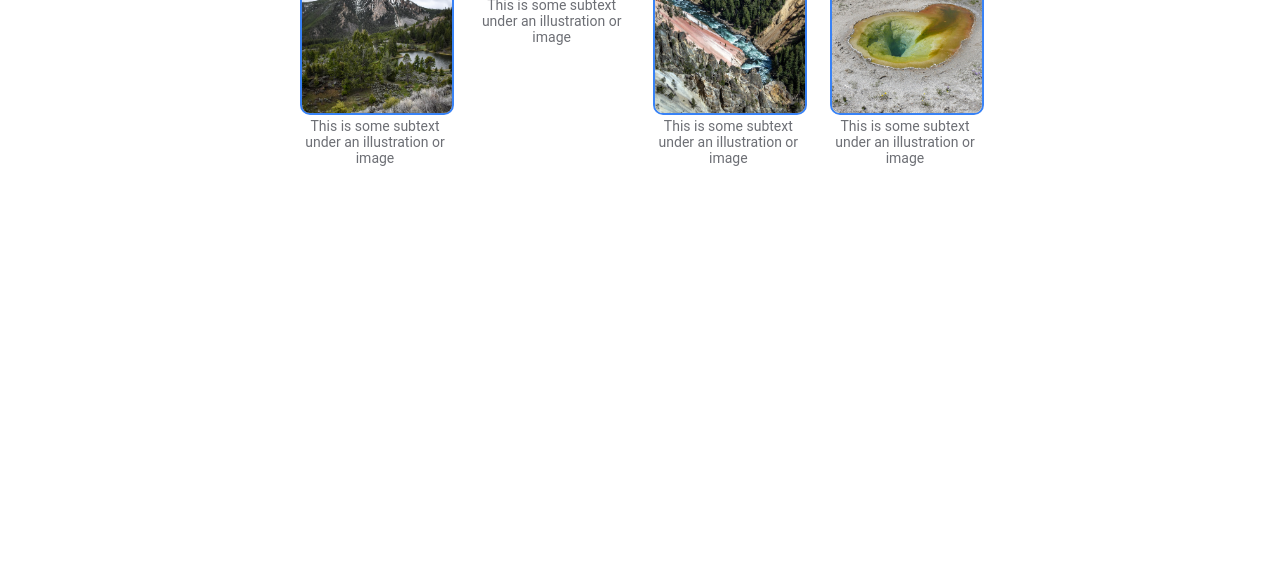
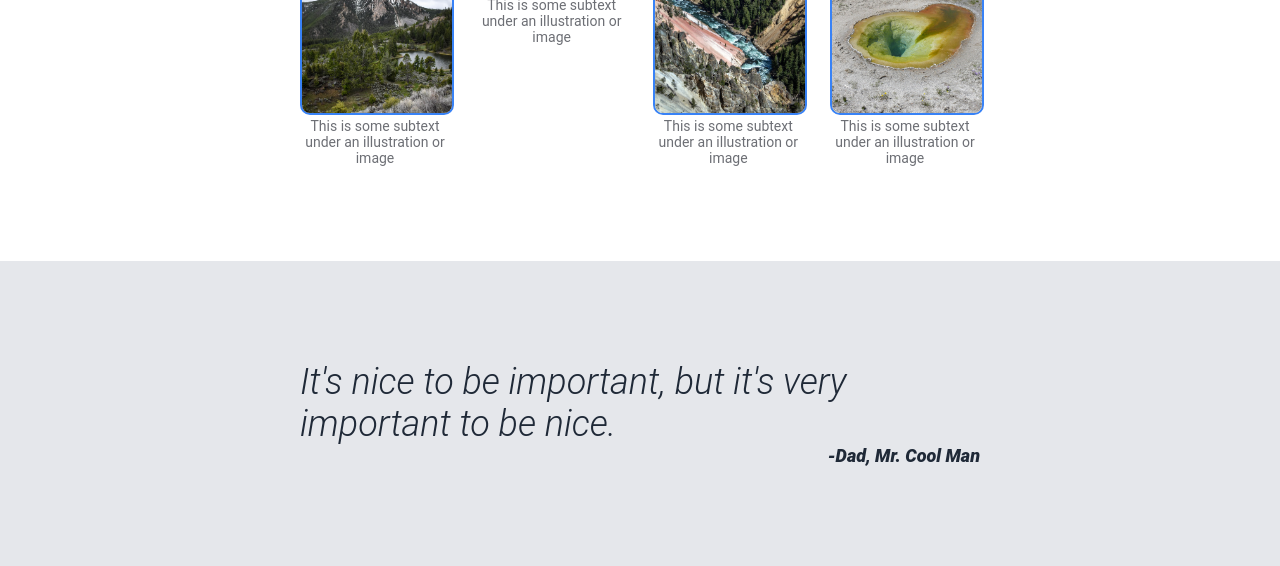
Before and after one commit to Shashank-006/odin-landing-page, a plain HTML site: page index.html in a window 1280 px wide. Shown: the part 753-1319 px from the top of the page. Before the commit the page ends 919 px from the top, so only its background shows below. Drawn offline with Linux system fonts and the light colour scheme.

Commit message:
Finish quotation and styling it

```diff
--- a/index.html
+++ b/index.html
@@ -47,5 +47,9 @@
                 This is some subtext under an illustration or image
             </div>
         </div>
+        <div class="quotation">
+            It's nice to be important, but it's very important to be nice.
+            <strong>-Dad, Mr. Cool Man</strong>
+        </div>
     </body>
 </html>
--- a/style.css
+++ b/style.css
@@ -80,7 +80,7 @@ body {
 .cards {
     display: flex;
     justify-content: space-between;
-    padding: 0 300px;
+    padding: 0 300px 100px;
     flex-wrap: wrap;
     row-gap: 30px;
 }
@@ -109,3 +109,19 @@ body {
     font-weight: 900;
     color: #1F2937;
 }
+
+.quotation{
+    background-color: #E5E7EB;
+    font-size: 36px;
+    color: #1F2937;
+    font-style: italic;
+    font-weight: 300;
+    padding: 100px 300px;
+}
+
+.quotation strong {
+    font-weight: 900;
+    display: block;
+    text-align: end;
+    font-size: 18px;
+}
```
